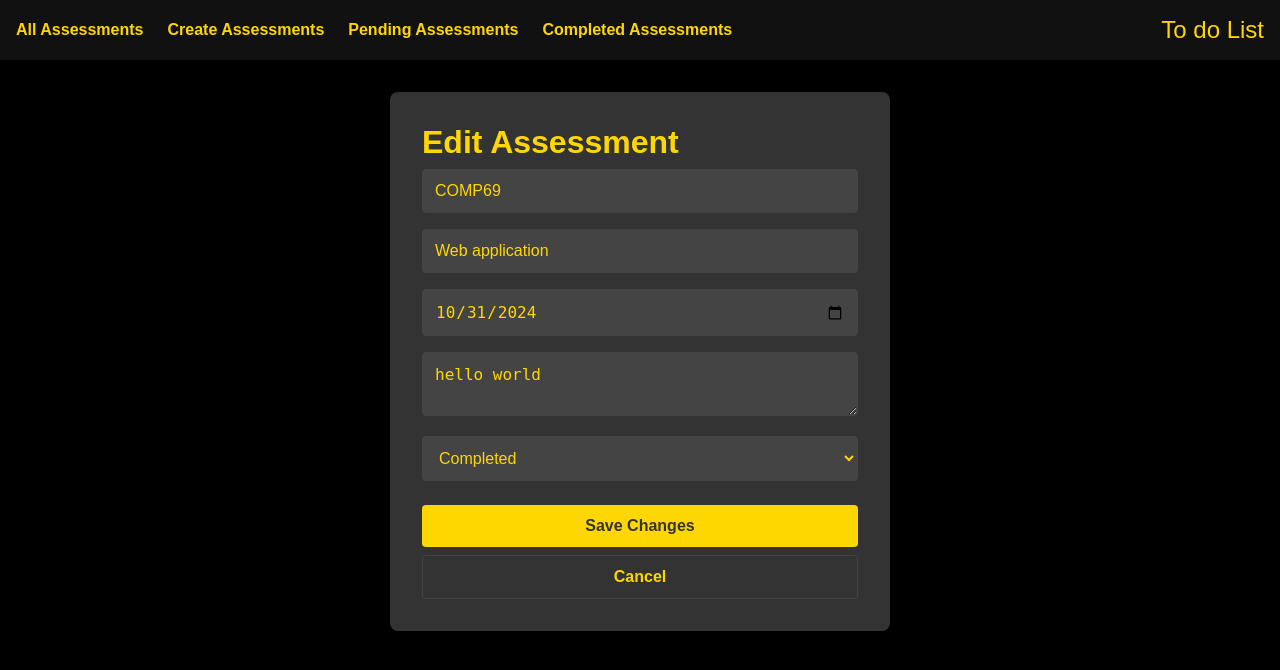
After one commit to NoorMhd7/Flask-To-Do-List, a Flask app: page /edit_assessment/1 in a window 1280 px wide. The commit adds this page. Shown: the top 670 px of the page. Run offline with Flask 3, Linux system fonts and the light colour scheme.

Commit message:
Editing tasks

```diff
--- a/CourseWork_1/app/routes.py
+++ b/CourseWork_1/app/routes.py
@@ -54,7 +54,10 @@ def update_status(assessment_id):
     else:
         flash("Assessment not found or already completed.", "error")
 
-    return redirect(url_for('main.pending'))
+    if request.referrer and request.referrer.endswith(url_for('main.home')):
+        return redirect(url_for('main.home'))
+    else:
+        return redirect(url_for('main.pending'))
 
 
 @main.route('/delete/<int:id>', methods=['POST'])
@@ -67,4 +70,51 @@ def delete_task(id):
     except Exception as e:
         db.session.rollback()
         flash("There was an issue deleting the task.", "danger")
-    return redirect(url_for('main.home'))
+    if request.referrer and request.referrer.endswith(url_for('main.home')):
+        return redirect(url_for('main.home'))
+    elif request.referrer and request.referrer.endswith(url_for('main.completed')):
+        return redirect(url_for('main.completed'))
+    else:
+        return redirect(url_for('main.completed'))
+
+@main.route('/unfinish_status/<int:assessment_id>', methods=['POST'])
+def unfinish_status(assessment_id):
+    # Update logic here
+    assessment = Assessment.query.get(assessment_id)
+    if assessment and assessment.status == 'completed':
+        assessment.status = 'pending'
+        db.session.commit()
+        flash("Assessment marked as pending!", "success")
+    else:
+        flash("Assessment not found or already in pending.", "error")
+
+    if request.referrer and request.referrer.endswith(url_for('main.home')):
+        return redirect(url_for('main.home'))
+    else:
+        return redirect(url_for('main.completed'))
+
+@main.route('/edit_assessment/<int:assessment_id>', methods=['GET', 'POST'])
+def edit_assessment(assessment_id):
+    # Retrieve the assessment by ID
+    assessment = Assessment.query.get_or_404(assessment_id)
+
+    if request.method == 'POST':
+        # Get updated data from the form
+        assessment.title = request.form['title']
+        assessment.module_code = request.form['module_code']
+        assessment.description = request.form['description']
+
+        # Parse and update the deadline
+        try:
+            assessment.deadline = datetime.strptime(request.form['deadline'], '%Y-%m-%d')
+        except ValueError:
+            flash("Invalid date format. Please use YYYY-MM-DD.", "error")
+            return render_template('edit_assessment.html', assessment=assessment)
+
+        # Commit changes to the database
+        db.session.commit()
+        flash("Assessment updated successfully!", "success")
+        return redirect(url_for('main.home'))  # Or wherever you want to redirect after edit
+
+    # Render the edit form with current data
+    return render_template('edit_assessment.html', assessment=assessment)
--- a/CourseWork_1/app/static/css/styles.css
+++ b/CourseWork_1/app/static/css/styles.css
@@ -146,6 +146,29 @@ nav a {
     background-color: #ffaa00;
 }
 
+/* Style Cancel Button */
+.cancel-button {
+    display: inline-block;
+    text-align: center;
+    width: 100%;
+    margin-top: 0.5rem;
+    padding: 0.75rem;
+    background-color: #333;
+    color: #ffd700;
+    border: 1px solid #444;
+    border-radius: 4px;
+    font-weight: bold;
+    font-size: 1rem;
+    cursor: pointer;
+    text-decoration: none;
+    transition: background-color 0.3s ease;
+}
+
+.cancel-button:hover {
+    background-color: #555;
+    color: #fff;
+}
+
 /* Responsive Styling */
 @media (max-width: 600px) {
     .form-container {
@@ -227,7 +250,7 @@ nav a {
     gap: 8px;
 }
 
-.status-btn, .delete-task {
+.status-btn, .delete-task, .unfinish-btn, .edit-task {
     padding: 6px 12px;
     border: none;
     border-radius: 4px;
@@ -261,6 +284,28 @@ nav a {
     color: #fff; /* White text on hover */
 }
 
+.unfinish-btn {
+    border-color: rgb(0, 156, 228);
+    color: rgb(0, 156, 228);
+    transition: background-color 0.3s, color 0.3s;
+}
+
+.unfinish-btn:hover {
+    background-color: rgb(0, 156, 228);
+    color: #fff;
+}
+
+.edit-task {
+    border-color: rgb(138, 0, 218); /* Blue border for edit */
+    color: rgb(138, 0, 218);
+    transition: background-color 0.3s, color 0.3s;
+}
+
+.edit-task:hover {
+    background-color: rgb(138, 0, 218);
+    color: #fff;
+}
+
 /* Form styling within actions */
 .task-actions form {
     display: inline;
--- a/CourseWork_1/app/static/js/scripts.js
+++ b/CourseWork_1/app/static/js/scripts.js
@@ -17,3 +17,20 @@ document.addEventListener("DOMContentLoaded", function() {
         formContainer.style.opacity = 1;
     }, 100);
 });
+
+// flash messages time out
+window.onload = function() {
+    const flashMessages = document.querySelectorAll('.flash-message');
+    setTimeout(() => {
+        flashMessages.forEach(message => {
+            message.style.opacity = '0'; // Fade out
+        });
+    }, 2000); // 2000ms = 2 seconds
+
+    // Completely remove the messages from the DOM after the fade-out transition
+    setTimeout(() => {
+        flashMessages.forEach(message => {
+            message.remove();
+        });
+    }, 2500); // 500ms after fade out ends
+};
--- a/CourseWork_1/app/templates/base.html
+++ b/CourseWork_1/app/templates/base.html
@@ -9,8 +9,7 @@
 <body>
     <!-- Navbar -->
     <nav class="navbar">
-        <!-- Navbar Brand -->
-        <div class="navbar-brand">To do List</div>
+
 
         <!-- Navbar Links -->
         <ul class="navbar-links">
@@ -19,6 +18,8 @@
             <li><a href="{{ url_for('main.pending') }}">Pending Assessments</a></li>
             <li><a href="{{ url_for('main.completed') }}">Completed Assessments</a></li>
         </ul>
+        <!-- Navbar Brand -->
+        <div class="navbar-brand">To do List</div>
 
         <!-- Navbar Toggle (for mobile) -->
         <div class="navbar-toggle">
@@ -52,10 +53,17 @@
                         {{ assessment.status }}
                     </span>
                 </div>
+
                 <div class="task-actions">
+                    <a href="{{ url_for('main.edit_assessment', assessment_id=assessment.id) }}" class="btn edit-task">Edit</a>
                     {% if assessment.status == 'pending' %}
                     <form method="POST" action="{{ url_for('main.update_status', assessment_id=assessment.id) }}">
                         <button type="submit" class="status-btn">Mark as Completed</button>
+                    </form>
+                    {% endif %}
+                    {% if assessment.status == 'completed' %}
+                    <form method="POST" action="{{ url_for('main.unfinish_status', assessment_id=assessment.id) }}">
+                        <button type="submit" class="unfinish-btn">Un-finish</button>
                     </form>
                     {% endif %}
                     <form action="{{ url_for('main.delete_task', id=assessment.id) }}" method="POST" style="display: inline;">
--- a/CourseWork_1/app/templates/completed.html
+++ b/CourseWork_1/app/templates/completed.html
@@ -16,6 +16,12 @@
                     </span>
                 </div>
                 <div class="task-actions">
+                    <a href="{{ url_for('main.edit_assessment', assessment_id=assessment.id) }}" class="btn edit-task">Edit</a>
+                    {% if assessment.status == 'completed' %}
+                    <form method="POST" action="{{ url_for('main.unfinish_status', assessment_id=assessment.id) }}">
+                        <button type="submit" class="unfinish-btn">Un-finish</button>
+                    </form>
+                    {% endif %}
                     <form action="{{ url_for('main.delete_task', id=assessment.id) }}" method="POST" style="display: inline;">
                         <button type="submit" class="btn delete-task">Delete</button>
                     </form>
--- /dev/null
+++ b/CourseWork_1/app/templates/edit_assessment.html
@@ -0,0 +1,21 @@
+{% extends 'base.html' %}
+
+{% block title %}Edit Assessment{% endblock %}
+
+{% block content %}
+<div class="form-container">
+    <h1>Edit Assessment</h1>
+    <form method="POST" action="{{ url_for('main.edit_assessment', assessment_id=assessment.id) }}">
+        <input type="text" name="module_code" placeholder="Module Code" class="form-input" value="{{ assessment.module_code }}" required>
+        <input type="text" name="title" placeholder="Title" class="form-input" value="{{ assessment.title }}" required>
+        <input type="date" name="deadline" placeholder="Deadline" class="form-input" value="{{ assessment.deadline.strftime('%Y-%m-%d') }}" required>
+        <textarea name="description" placeholder="Description" class="form-input">{{ assessment.description }}</textarea>
+        <select name="status" class="form-input">
+            <option value="pending" {% if assessment.status == 'pending' %}selected{% endif %}>Pending</option>
+            <option value="completed" {% if assessment.status == 'completed' %}selected{% endif %}>Completed</option>
+        </select>
+        <button type="submit" class="form-button">Save Changes</button>
+        <a href="{{ url_for('main.home') }}" class="form-button cancel-button">Cancel</a>
+    </form>
+</div>
+{% endblock %}
--- a/CourseWork_1/app/templates/pending.html
+++ b/CourseWork_1/app/templates/pending.html
@@ -16,6 +16,7 @@
                     </span>
                 </div>
                 <div class="task-actions">
+                    <a href="{{ url_for('main.edit_assessment', assessment_id=assessment.id) }}" class="btn edit-task">Edit</a>
                     {% if assessment.status == 'pending' %}
                     <form method="POST" action="{{ url_for('main.update_status', assessment_id=assessment.id) }}">
                         <button type="submit" class="status-btn">Mark as Completed</button>
```
Also changed, not shown: CourseWork_1/app/models.py (line endings or trailing spaces), CourseWork_1/instance/your_database.db.
